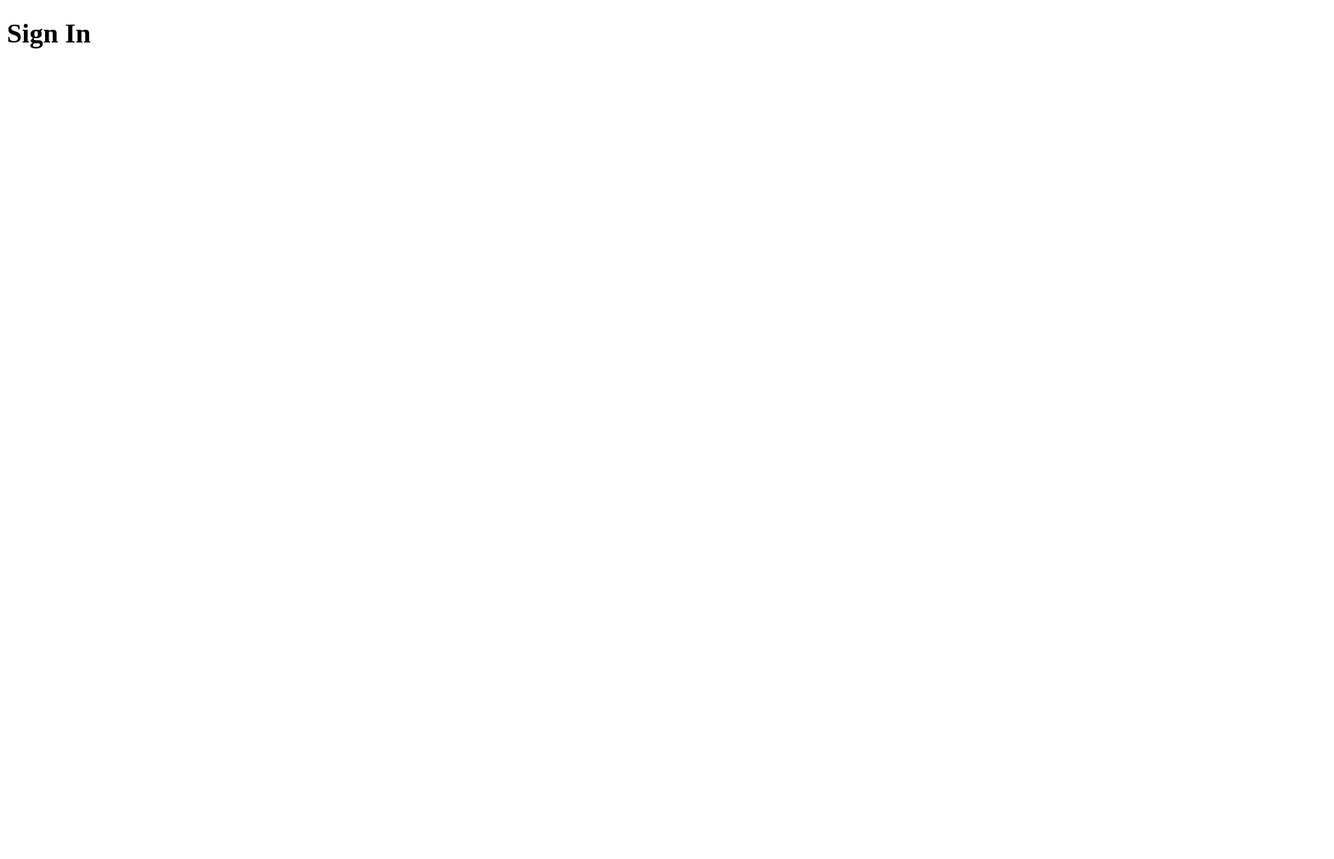
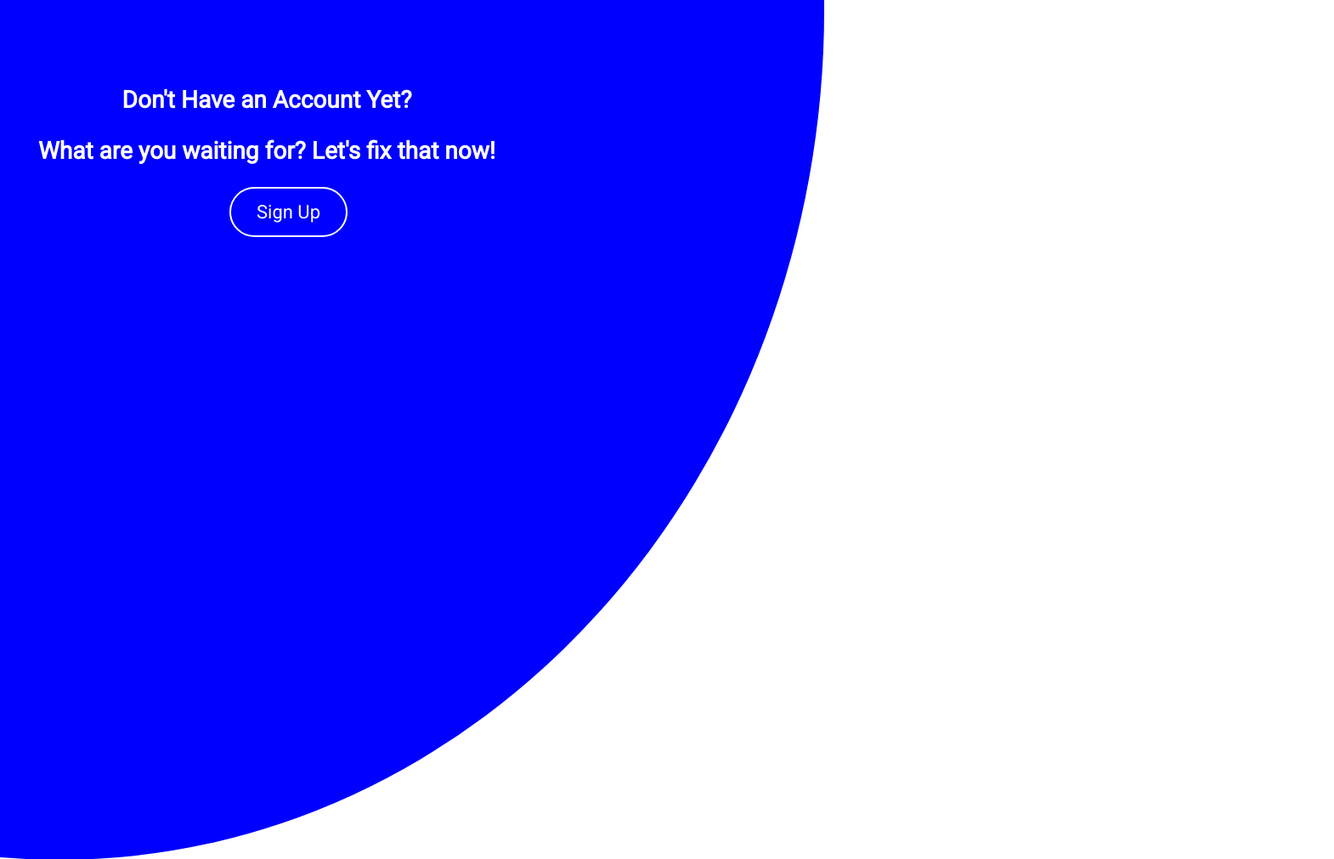
Before and after one commit to exion89/DoubleTapCRM-Login, a plain HTML site: page index.html in a window 1280 px wide. Shown: the top 1011 px of the page at 85% size, 1570 px wide, since content can reach past the window. Before the commit the page ends 800 px from the top, so only its background shows below. Drawn offline with Linux system fonts and the light colour scheme.

Commit message:
added left hand side of signin page

```diff
--- a/index.html
+++ b/index.html
@@ -3,9 +3,23 @@
 <head>
     <meta charset="UTF-8">
     <meta name="viewport" content="width=device-width, initial-scale=1.0">
+    <link rel="stylesheet" href="./main.css">
+    <link rel="preconnect" href="https://fonts.googleapis.com">
+    <link rel="preconnect" href="https://fonts.gstatic.com" crossorigin>
+    <link href="https://fonts.googleapis.com/css2?family=Roboto:wght@300;400&display=swap" rel="stylesheet">
     <title>Double Tap - Sign In</title>
+
 </head>
 <body>
-    <h1>Sign In</h1>
+    <div class="background-shape">
+    </div>
+        <h1 class="sign-in">Sign In</h1>
+        <div class="sign-up">
+            <h1>Don't Have an Account Yet?</h1>
+            <h1>What are you waiting for? Let's fix that now!</h1>
+        </div>
+        <div class="signup-button">
+            <button>Sign Up</button>
+        </div>
 </body>
 </html>
--- a/main.css
+++ b/main.css
@@ -1,4 +1,46 @@
 * {
     margin: 0;
     padding: 0;
+    font-family: 'Roboto', sans-serif;
 }
+
+a {
+    text-decoration: none;
+}
+
+.background-shape {
+    height: 2500px;
+    width: 3000px;
+    clip-path: ellipse(30% 40% at 50% 50%);
+    background: blue;
+    position: absolute;
+    left: -1430px;
+    top: -1238px;
+}
+
+.signup-button {
+    position: absolute;
+    left: 270px;
+    top: 220px;
+}
+
+.signup-button button {
+    color: white;
+    text-align: center;
+    text-decoration: none;
+    font-size: 22px;
+    border: 2px solid white;
+    border-radius: 35px;
+    background-color: blue;
+    padding: 15px 30px;
+
+}
+
+.sign-up {
+    position: absolute;
+    text-align: center;
+    line-height: 60px;
+    margin: 50px 45px;
+    font-size: 14px;
+    color: white;
+}
```
